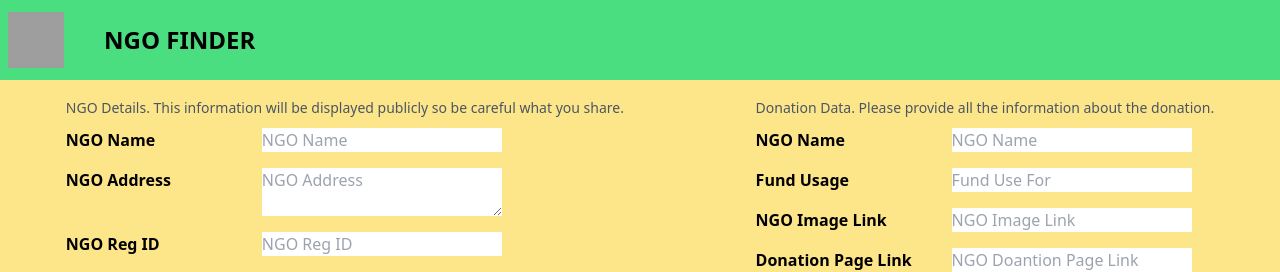
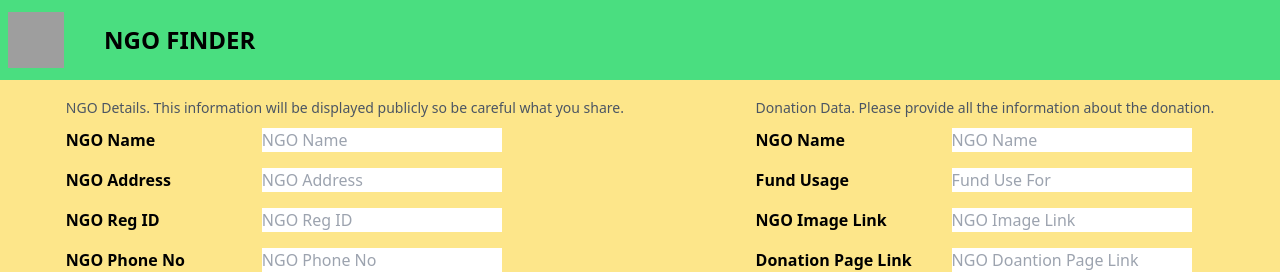
Before and after one commit to AshuSriwastav07/NGO-Data-Adding-Website, a React (Vite) app: page / in a window 1280 px wide. Shown: the top 272 px of the page. Built offline with nearby package versions, Linux system fonts and the light colour scheme; no server answers; the database is empty; grey boxes are pictures that could not be loaded.

Commit message:
1st Commit

```diff
--- a/src/components/Body.jsx
+++ b/src/components/Body.jsx
@@ -284,7 +284,7 @@ const Body = () => {
                             <div className='w-44'>
                                 <label htmlFor="address" className='font-bold w-30'>NGO Address</label>
                             </div>
-                            <textarea
+                            <input
                                 id="address"
                                 name="1" // Store in the second index of the NGO array
                                 placeholder="NGO Address"
```
